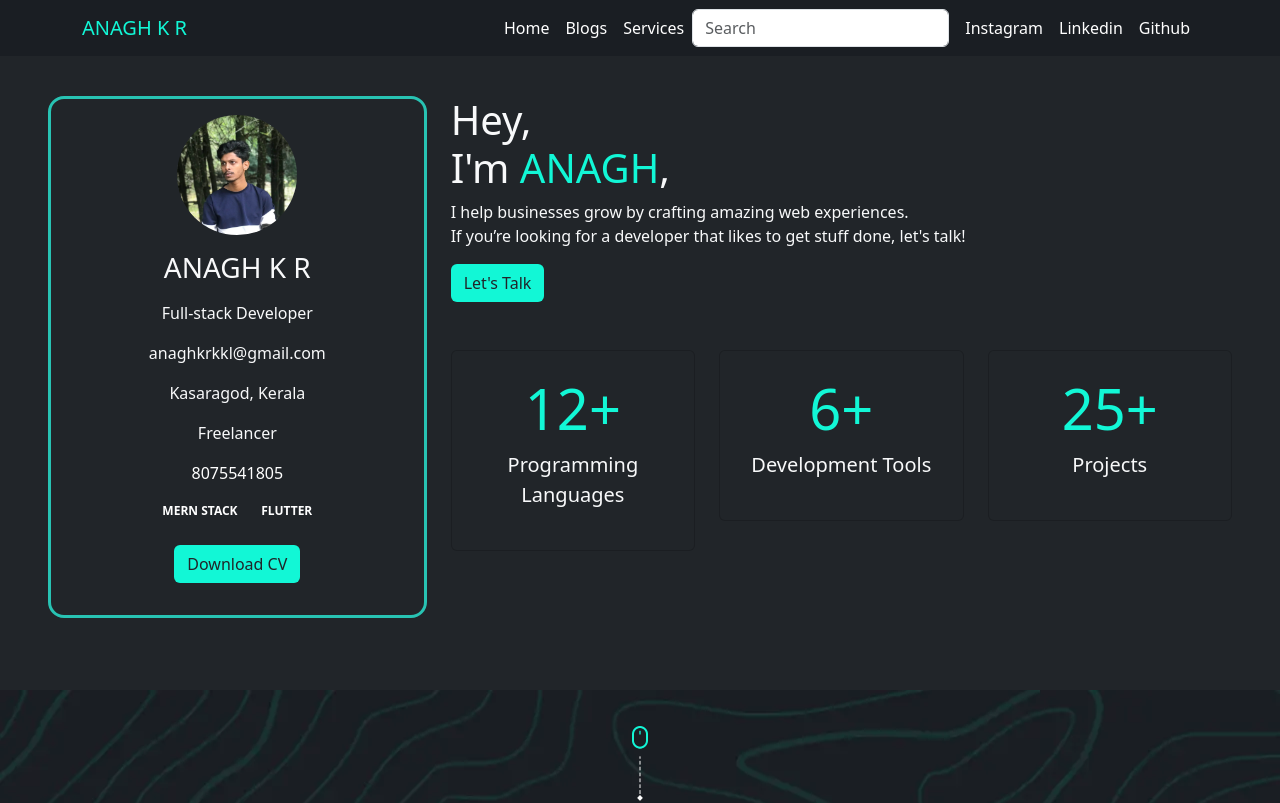
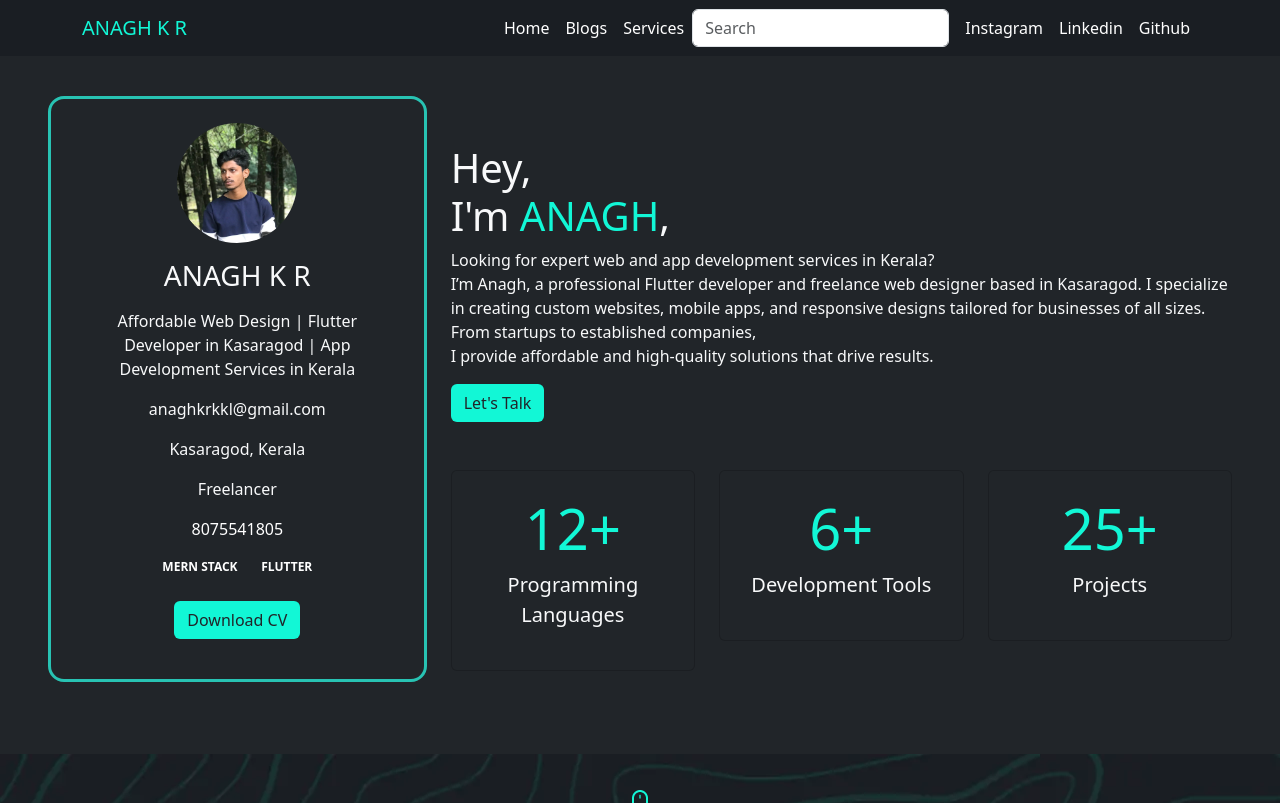
Before and after one commit to anagh534/portfolio, a Next.js app: page / in a window 1280 px wide. Shown: the top 803 px of the page. Built offline with nearby package versions, Linux system fonts and the light colour scheme; some icons are missing.

Commit message:
home page content changed

```diff
--- a/app/hero.js
+++ b/app/hero.js
@@ -11,7 +11,7 @@ export default function Hero() {
 
         {/* Left Section - Profile Card */}
         <div className="col-md-4 mb-4">
-          <div className="card text-center bg-dark text-light p-3" style={{ borderRadius: '16px', border: '3px solid #28c3b3' }}>
+          <div className="card text-center bg-dark text-light p-4" style={{ borderRadius: '16px', border: '3px solid #28c3b3' }}>
             <Image
               src='/assets/profile.webp'
               alt="profile"
@@ -21,7 +21,7 @@ export default function Hero() {
             />
             <div className="card-body">
               <h3 className="mb-3">ANAGH K R</h3>
-              <p>Full-stack Developer</p>
+              <p> Affordable Web Design | Flutter Developer in Kasaragod | App Development Services in Kerala </p>
               <p><i className="fas fa-envelope"></i> anaghkrkkl@gmail.com</p>
               <p><i className="fas fa-map-marker-alt"></i> Kasaragod, Kerala</p>
               {/* <p><i className="fas fa-briefcase"></i> Full-time / Freelancer</p> */}
@@ -40,12 +40,12 @@ export default function Hero() {
 
         {/* Right Section */}
         <div className="col-md-8">
-          <div className="text-center text-md-start mb-5">
+          <div className="text-center text-md-start mb-5 mt-5">
             <h1>
               Hey, <br /> I'm <span className="text">ANAGH</span>,<br />
             </h1>
             <p>
-              I help businesses grow by crafting amazing web experiences. <br /> If you’re looking for a developer that likes to get stuff done, let's talk!
+            Looking for expert web and app development services in Kerala?<br/> I’m Anagh, a professional Flutter developer and freelance web designer based in Kasaragod. I specialize in creating custom websites, mobile apps, and responsive designs tailored for businesses of all sizes. From startups to established companies,<br/> I provide affordable and high-quality solutions that drive results.
             </p>
             <a href="mailto:anaghkrkkl@gmail.com" className="btn btn-bg">
               Let's Talk <i className="fas fa-envelope"></i>
```
